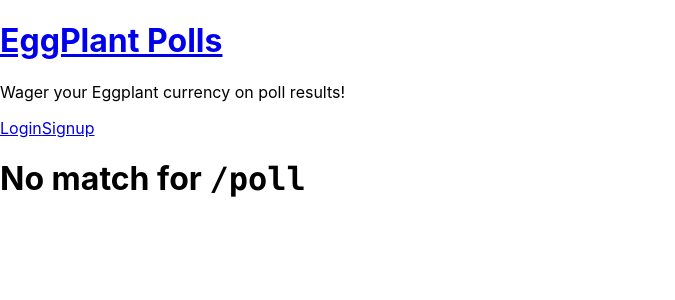
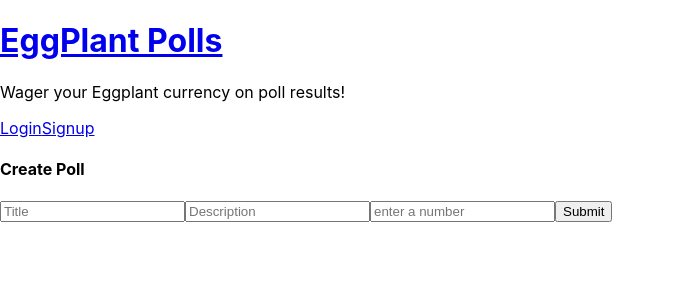
Before and after one commit to dhclarke99/eggplant_polls, a React (Create React App) app in the folder client/: page /poll in a window 1280 px wide. Shown: the top 300 px of the page, without its empty margins (0-675 px from the left). Built offline with nearby package versions, Linux system fonts and the light colour scheme.

Commit message:
created poll page

```diff
--- a/client/src/pages/Home.js
+++ b/client/src/pages/Home.js
@@ -16,11 +16,9 @@ const Home = () => {
 
   return (
     <div className="card bg-white card-rounded w-50">
-      <div className="card-header bg-dark text-center">
-        <h1>Welcome to EggPlant Polls!</h1>
-      </div>
+
       <div className="card-body m-5">
-        <h2>Here is a list of polls you can vote on:</h2>
+        <h1>Here is a list of polls you can vote on:</h1>
         {loading ? (
           <div>Loading...</div>
         ) : (
--- a/client/src/pages/Poll.js
+++ b/client/src/pages/Poll.js
@@ -1,17 +1,100 @@
-import React from 'react';
-import { useLocation } from 'react-router-dom';
+import React, { useState } from 'react';
+import { Link } from 'react-router-dom';
 
-function NotFound() {
-  let location = useLocation();
+import { useMutation } from '@apollo/client';
+import { ADD_POLL } from '../utils/mutations';
+
+import Auth from '../utils/auth';
+
+const Poll = () => {
+  const [formState, setFormState] = useState({
+    title: '',
+    description: '',
+    value: '',
+  });
+  const [addPoll, { error, data }] = useMutation(ADD_POLL);
+
+  const handleChange = (event) => {
+    const { name, value } = event.target;
+
+    setFormState({
+      ...formState,
+      [name]: value,
+    });
+  };
+
+  const handleFormSubmit = async (event) => {
+    event.preventDefault();
+    console.log(formState);
+
+    try {
+      const { data } = await addPoll({
+        variables: { ...formState },
+      });
+
+      Auth.login(data.addUser.token);
+    } catch (e) {
+      console.error(e);
+    }
+  };
+
   return (
-    <div className="card bg-white card-rounded w-50">
-      <div className="card-header bg-dark text-center">
-        <h1>
-          No match for <code>{location.pathname}</code>
-        </h1>
+    <main className="flex-row justify-center mb-4">
+      <div className="col-12 col-lg-10">
+        <div className="card">
+          <h4 className="card-header bg-dark text-light p-2">Create Poll</h4>
+          <div className="card-body">
+            {data ? (
+              <p>
+                Success! You may now head{' '}
+                <Link to="/">back to the homepage.</Link>
+              </p>
+            ) : (
+              <form onSubmit={handleFormSubmit}>
+                <input
+                  className="form-input"
+                  placeholder="Title"
+                  name="title"
+                  type="text"
+                  value={formState.name}
+                  onChange={handleChange}
+                />
+                <input
+                  className="form-input"
+                  placeholder="Description"
+                  name="description"
+                  type="text"
+                  value={formState.email}
+                  onChange={handleChange}
+                />
+                <input
+                  className="form-input"
+                  placeholder="enter a number"
+                  name="value"
+                  type="value"
+                  value={formState.password}
+                  onChange={handleChange}
+                />
+                <button
+                  className="btn btn-block btn-primary"
+                  style={{ cursor: 'pointer' }}
+                  type="submit"
+                >
+                  Submit
+                </button>
+              </form>
+            )}
+
+            {error && (
+              <div className="my-3 p-3 bg-danger text-white">
+                {error.message}
+              </div>
+            )}
+          </div>
+        </div>
       </div>
-    </div>
+    </main>
   );
-}
+};
 
-export default NotFound;
+export default Poll;
--- a/client/src/utils/mutations.js
+++ b/client/src/utils/mutations.js
@@ -24,20 +24,20 @@ export const ADD_USER = gql`
   }
 `;
 
-// export const ADD_POLL = gql`
-//   mutation addThought($thoughtText: String!) {
-//     addThought(thoughtText: $thoughtText) {
-//       _id
-//       thoughtText
-//       thoughtAuthor
-//       createdAt
-//       comments {
-//         _id
-//         commentText
-//       }
-//     }
-//   }
-// `;
+export const ADD_POLL = gql`
+  mutation addThought($thoughtText: String!) {
+    addThought(thoughtText: $thoughtText) {
+      _id
+      thoughtText
+      thoughtAuthor
+      createdAt
+      comments {
+        _id
+        commentText
+      }
+    }
+  }
+`;
 
 // export const ADD_COMMENT = gql`
 //   mutation addComment($thoughtId: ID!, $commentText: String!) {
```
